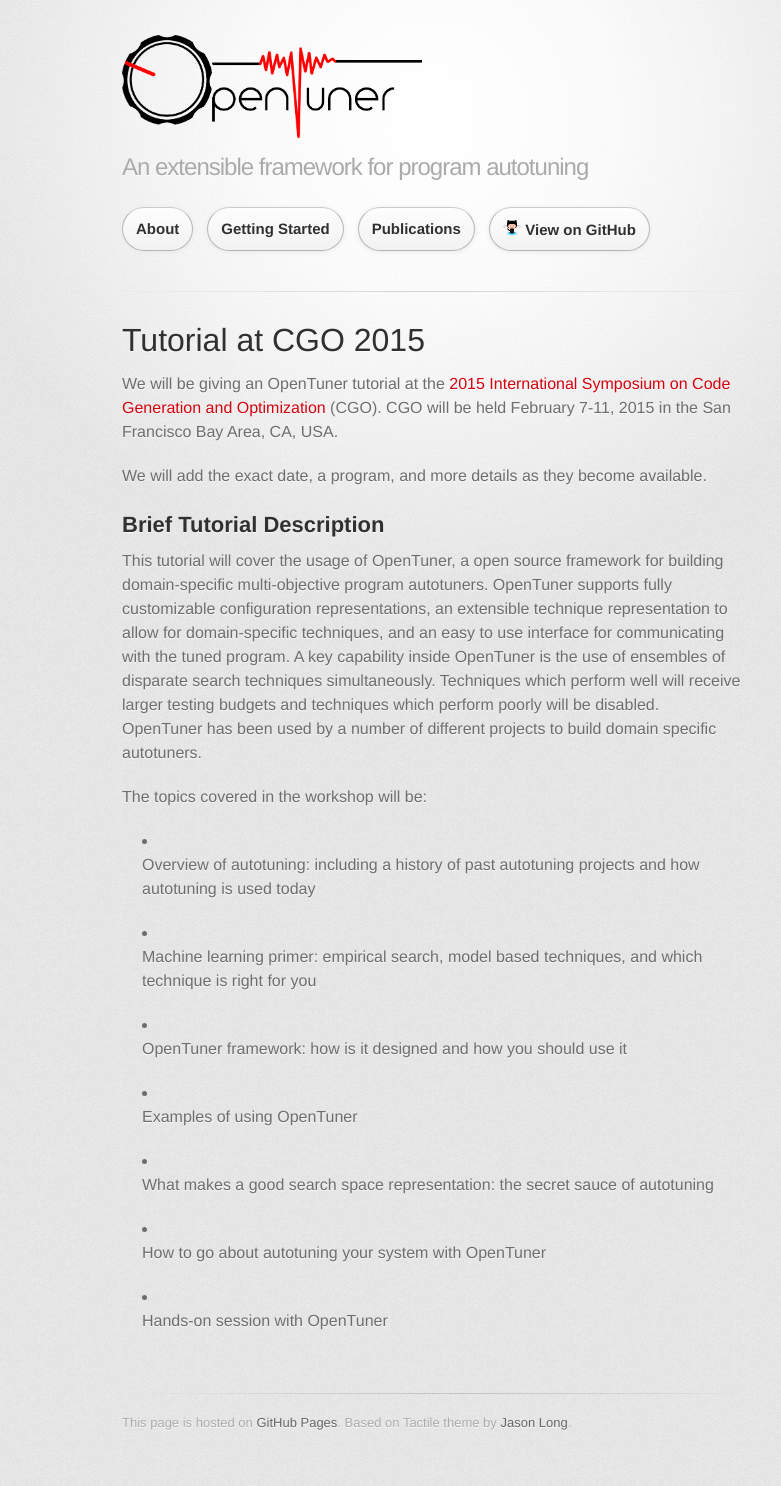
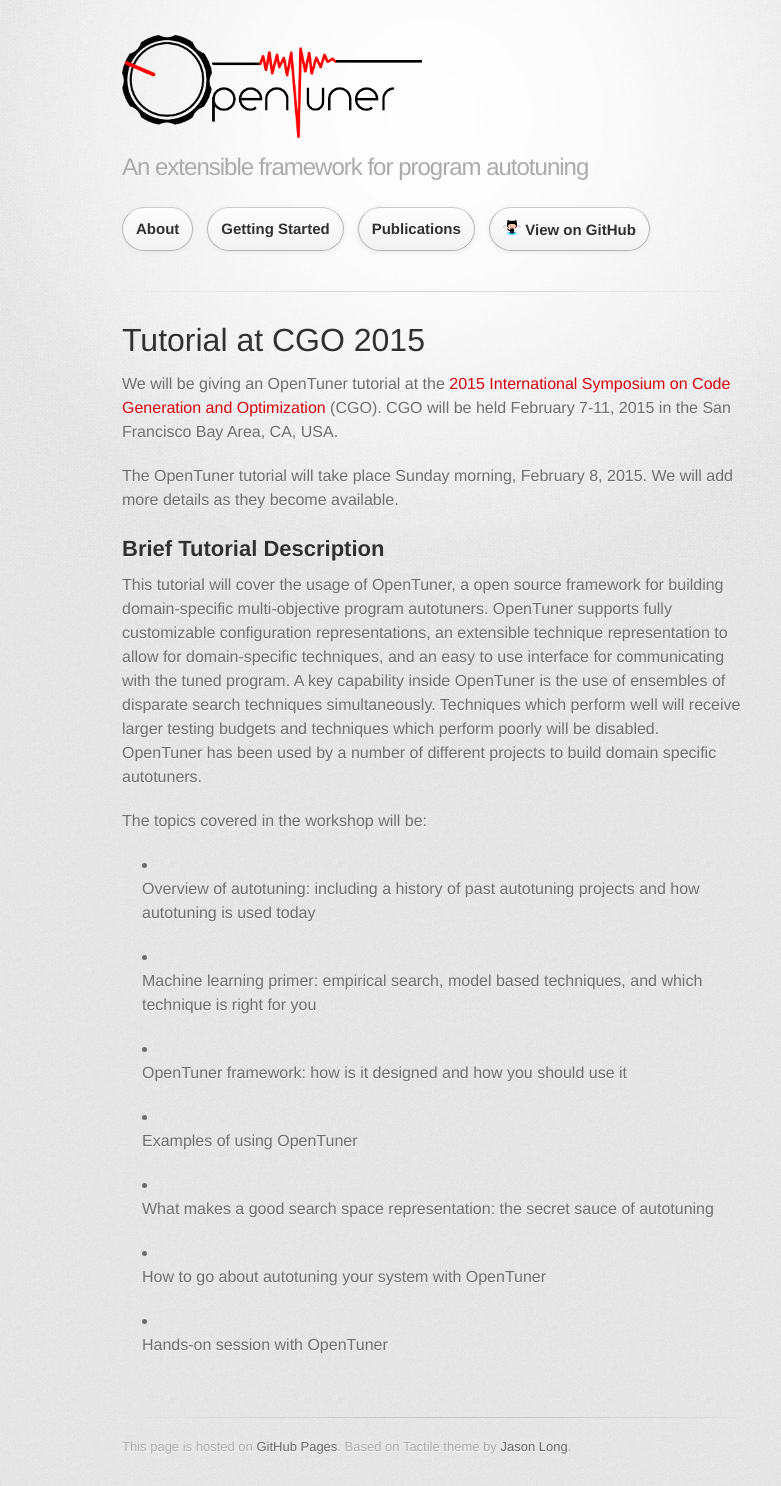
Before and after one commit to jansel/opentuner, a Jekyll site: the page built from tutorial_cgo2015.md, in a window 1280 px wide. Shown: the whole page, without its empty margins (208-989 px from the left). Built offline with Jekyll 4.4.1, drawn with Linux system fonts in a browser that asks for light colours; some web fonts are replaced; Markdown is read by kramdown in place of the engine named in the settings; before the commit the page ends 1462 px from its top, so only the background shows below that.

Commit message:
Add date for CGO tutorial

```diff
--- a/tutorial_cgo2015.md
+++ b/tutorial_cgo2015.md
@@ -12,7 +12,8 @@
 on Code Generation and Optimization][cgo] (CGO).  CGO will be held February
 7-11, 2015 in the San Francisco Bay Area, CA, USA.
 
-We will add the exact date, a program, and more details as they become available.
+The OpenTuner tutorial will take place Sunday morning, February 8, 2015.
+We will add more details as they become available.
 
 [cgo]: http://cgo.org/cgo2015/
 
```
